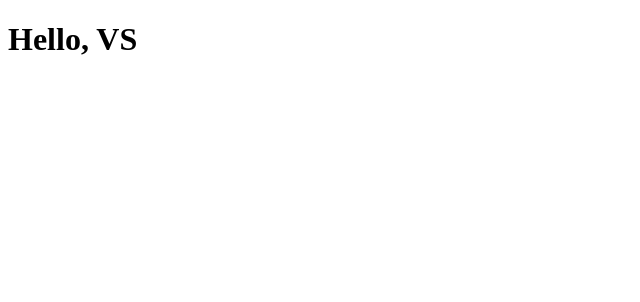
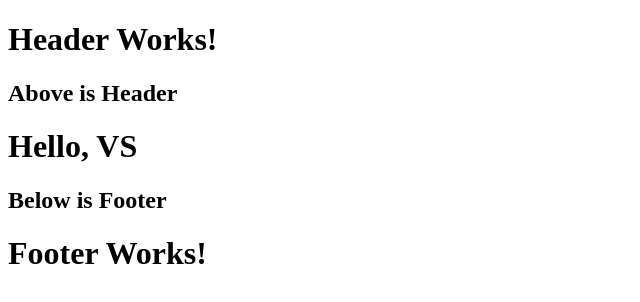
Before and after one commit to Vrushabh182002/Angular-Tutorials, an Angular app: page / in a window 1280 px wide. Shown: the top 302 px of the page, without its empty margins (0-640 px from the left). Built offline with nearby package versions, Linux system fonts and the light colour scheme.

Commit message:
Imported and applied header and footer components

```diff
--- a/src/app/app.html
+++ b/src/app/app.html
@@ -1 +1,9 @@
+<app-header></app-header>
+
+<h2>Above is Header</h2>
+
 <h1>Hello, {{ NAME }}</h1>
+
+<h2>Below is Footer</h2>
+
+<app-footer></app-footer>
--- a/src/app/app.ts
+++ b/src/app/app.ts
@@ -1,8 +1,10 @@
 import { Component } from '@angular/core';
+import { Header } from "./header/header";
+import { Footer } from './footer/footer';
 
 @Component({
   selector: 'app-root',
-  imports: [],
+  imports: [Header, Footer],
   templateUrl: './app.html',
   styleUrl: './app.css'
 })
```
